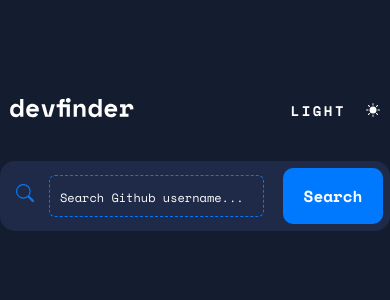
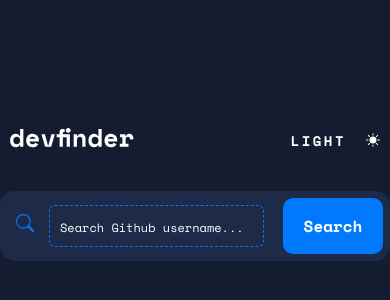
Before and after one commit to alicefrsr/React-DevFinder-App, a React (Create React App) app: page / in a window 390 px wide. Shown: the part 312-612 px from the top of the page. Built offline with nearby package versions, Linux system fonts and the light colour scheme.

Commit message:
fix responsive on android?

```diff
--- a/public/index.html
+++ b/public/index.html
@@ -3,7 +3,7 @@
   <head>
     <meta charset="utf-8" />
     <link rel="icon" href="%PUBLIC_URL%/favicon-devfinder.ico" />
-    <meta name="viewport" content="width=device-width, initial-scale=1" />
+    <meta name="viewport" content="width=device-width, initial-scale=1.0" />
     <meta name="theme-color" content="#000000" />
     <meta
       name="description"
--- a/src/styles/DevFinderApp.css
+++ b/src/styles/DevFinderApp.css
@@ -1,8 +1,8 @@
 /* CONTAINER */
 
 .container {
-  height: 100vh;
-  width: 100vw;
+  height: 100dvh;
+  width: 100dvw;
   display: flex;
   flex-direction: column;
   align-items: center;
@@ -23,20 +23,3 @@
     padding: 3rem 2rem;
   }
 }
-
-/* DARK/LIGHT MODES  */
-/* darkTheme: {
-      containerBackground: #141D2F,
-      themeBtn: #fff,
-      CardBg: #1E2A47,
-      textNorm: #fff,
-      textBolded: #fff,
-}
-
-lightTheme: {
-      containerBackground: #F6F8FF,
-      themeBtn: #4b6a9b,
-      CardBg: #FEFEFE,
-      textNorm: #697c9A,
-      textBolded: #2B3442,
-} */
--- a/src/styles/Header.css
+++ b/src/styles/Header.css
@@ -6,7 +6,7 @@
   align-items: center;
   justify-content: space-between;
   padding: 0 1rem;
-  margin-top: 10rem;
+  margin-top: 16rem;
 }
 
 .toggle-theme-btn {
```
